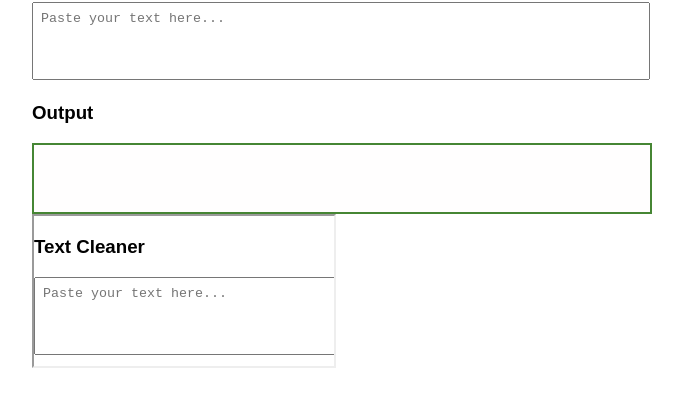
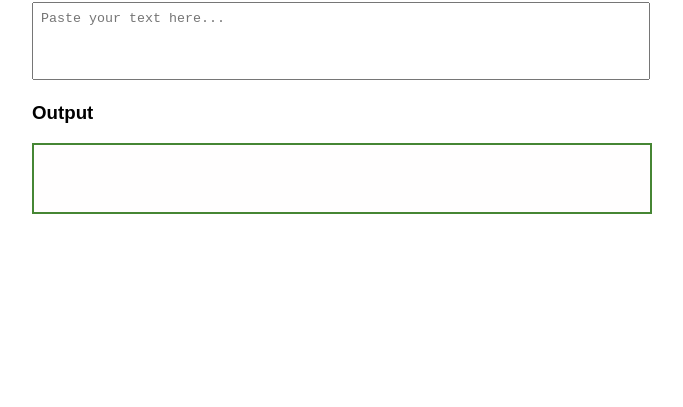
Before and after one commit to spicedup7/text-sanitizer, a plain HTML site: page index.html in a window 1280 px wide. Shown: the part 59-466 px from the top of the page, without its empty margins (308-991 px from the left). Drawn offline with Linux system fonts and the light colour scheme.

Commit message:
Update index.html

```diff
--- a/index.html
+++ b/index.html
@@ -24,12 +24,6 @@
   <h3>Output</h3>
   <div id="outputBox"></div>
   <div id="popup">Copied to Clipboard!</div>
-
-  <iframe
-    src="index.html"
-    allow="clipboard-read; clipboard-write self https://spicedup7.github.io/text-sanitizer/"
->
-</iframe>
 
   <script>
     function handlePaste(e) {
```
